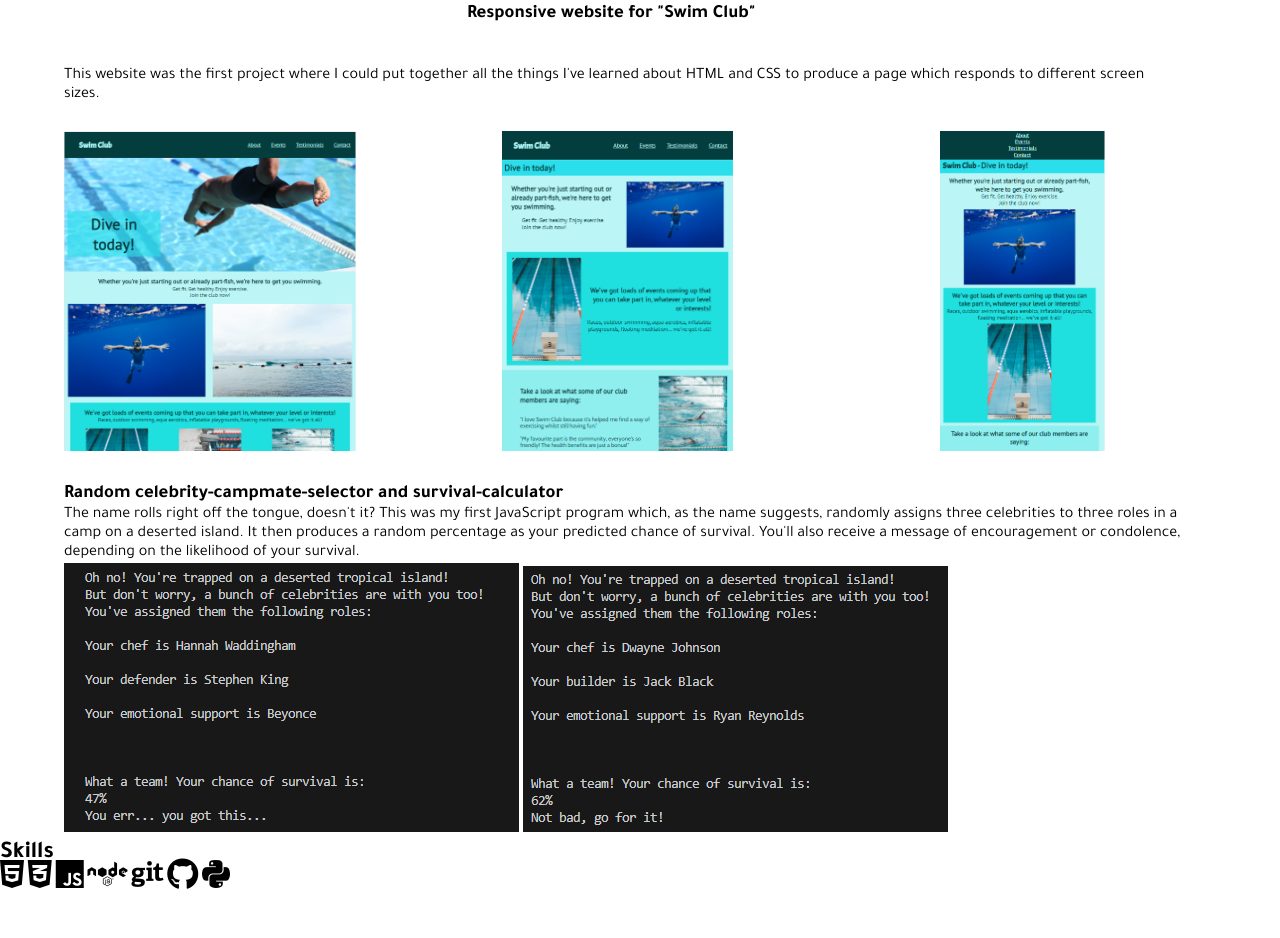
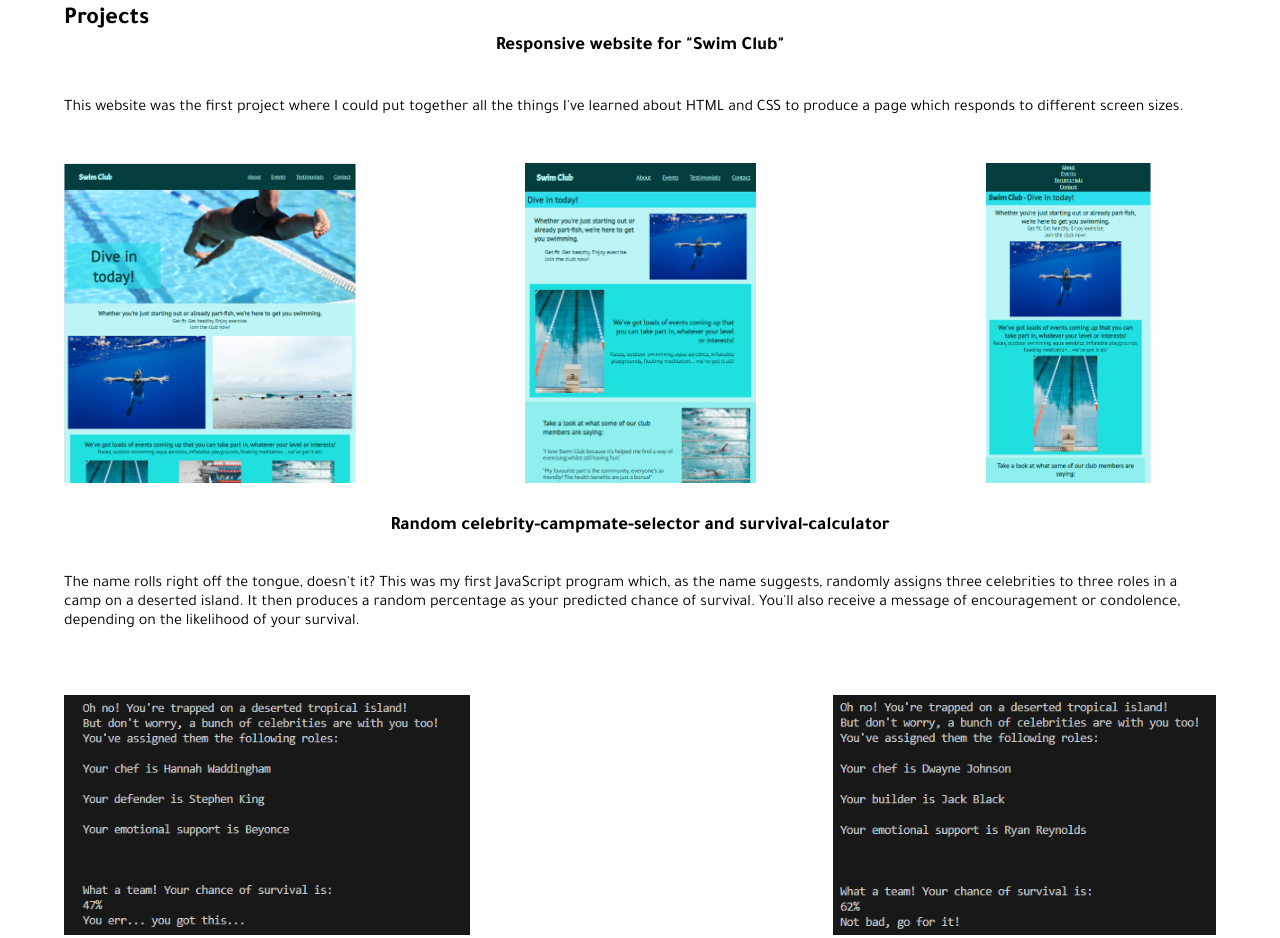
Before and after one commit to willl22/portfolio-website, a plain HTML site: page index.html in a window 1280 px wide. Shown: the part 264-1202 px from the top of the page. Before the commit the page ends 1155 px from the top, so only its background shows below. Drawn offline with Linux system fonts and the light colour scheme.

Commit message:
add styling to 2nd project

```diff
--- a/index.html
+++ b/index.html
@@ -58,8 +58,8 @@
                         chance of survival. You'll also receive a message of
                         encouragement or condolence, depending on the
                         likelihood of your survival.</p>
-                        <img src="./camp1.png">
-                        <img src="./camp2.png">
+                        <img src="./camp1.png" id="camp1">
+                        <img src="./camp2.png" id="camp2">
                 </div>
             </section>
 
--- a/styles.css
+++ b/styles.css
@@ -63,12 +63,15 @@ main {
 
 /*home page styles*/
 
+/*About section*/
+
 #about {
     max-width: 90%;
     margin: 0 auto;
     display: grid;
     grid-template-columns: 1fr 2fr;
     grid-template-rows: 1fr 5fr;
+    align-items: top;
 }
 
 #about h2 {
@@ -80,20 +83,24 @@ main {
 }
 
 #about img {
-    max-height: 12rem;
+    max-height: 11rem;
 }
 
 #about p {
+    margin-top: 0.5rem;
     grid-area: 2 / 2 / 3 / 3;
 }
 
+/*Projects section*/
+
 #projects {
     max-width: 90%;
-    margin: 0 auto;
+    margin: 2rem auto;
 }
 
+/*1st project*/
+
 #project1 {
-    width: 95%;
     display: grid;
     grid-template-columns: 2fr 2fr 1fr;
     grid-template-rows: 1fr 1fr 5fr;
@@ -102,13 +109,11 @@ main {
 
 #project1 h3 {
     grid-area: 1 / 1 / 2 / 4;
-    justify-items: center;
     text-align: center;
 }
 
 #project1 p {
     grid-area: 2 / 1 / 3 / 4;
-    justify-items: center;
 }
 
 #project1 img {
@@ -117,15 +122,42 @@ main {
 
 #swim-desktop {
     grid-area: 3 / 1 / 4 / 2;
-    justify-items: center;
 }
 
 #swim-tablet {
     grid-area: 3 / 2 / 4 / 3;
-    justify-items: center;
 }
 
 #swim-mobile {
     grid-area: 3 / 3 / 4 / 4;
-    justify-items: center;
 }
+
+/*2nd project*/
+
+#project2 {
+    display: grid;
+    grid-template-columns: 1fr 1fr;
+    grid-template-rows: 1fr 2fr 4fr;
+}
+
+#project2 h3 {
+    grid-area: 1 / 1 / 2 / 3;
+    text-align: center;
+}
+
+#project2 p {
+    grid-area: 2 / 1 / 3 / 3;
+}
+
+#project2 img {
+    max-height: 15rem;
+}
+
+#camp1 {
+    grid-area: 3 / 1 / 4 / 2;
+}
+
+#camp2 {
+    grid-area: 3 / 2 / 4 / 3;
+    justify-self: end;
+}
```
